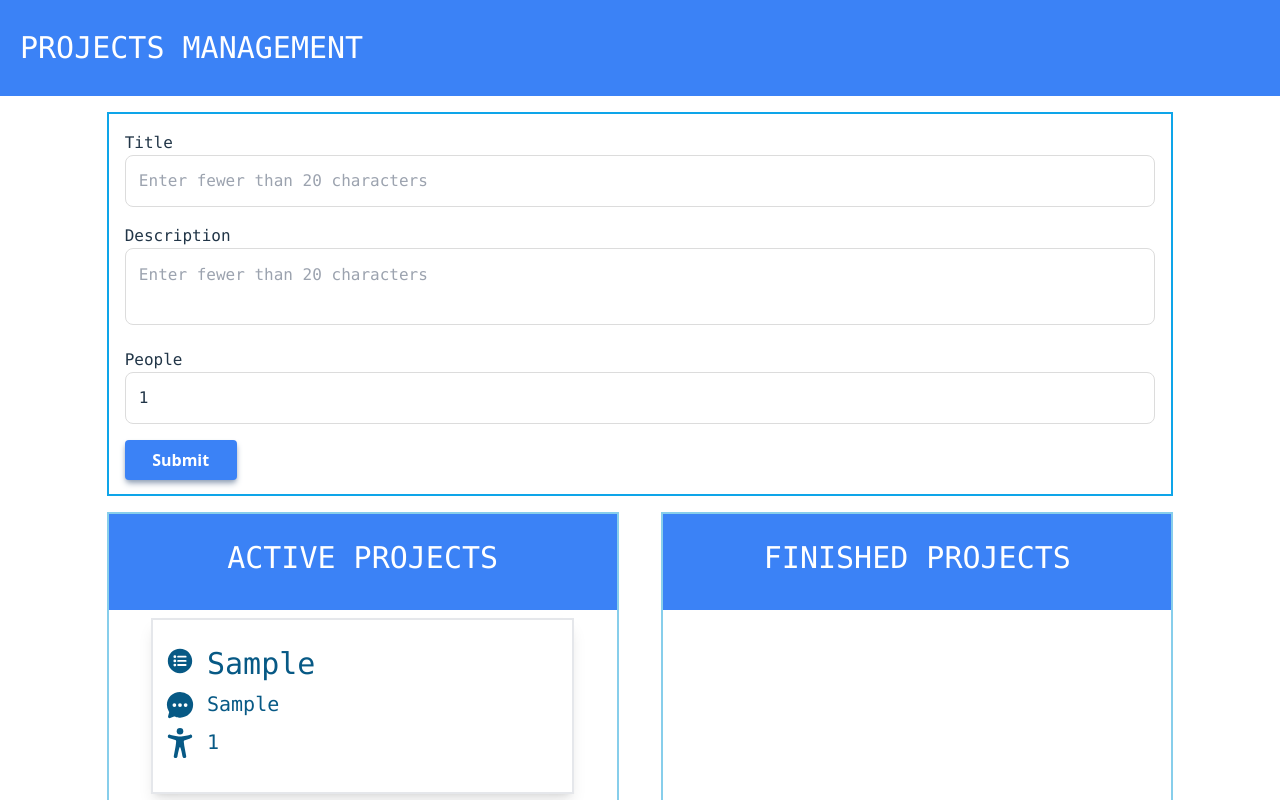
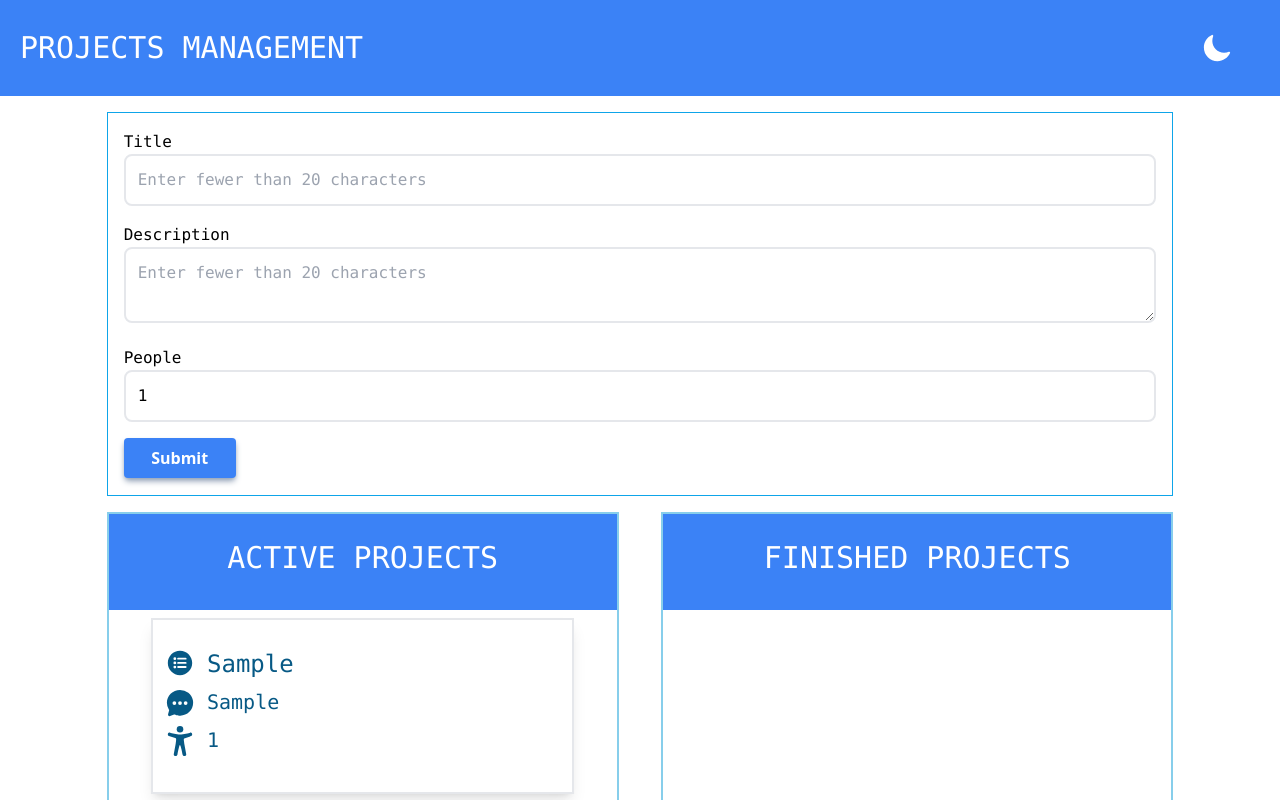
Before and after one commit to yusuken1121/CICCC_FinalProject, a React (Vite) app: page / in a window 1280 px wide. Both pictures are taken after typing "Sample", "Sample" into the empty fields and a click on the button "Submit". Shown: the top 800 px of the page. Built offline with nearby package versions, Linux system fonts and the light colour scheme.

Commit message:
💄 Add the darkmode halfway

```diff
--- a/src/components/molecule/ProjectForm.tsx
+++ b/src/components/molecule/ProjectForm.tsx
@@ -71,14 +71,14 @@ export const ProjectForm = () => {
   };
 
   return (
-    <form className="w-full h-96 p-4 mt-4 border-2 border-sky-500 ">
+    <form className="project-form-base">
       <div className="form-control">
         <label htmlFor="title" className="font-mono">
           Title
         </label>
         <input
           type="text"
-          className="font-mono"
+          className="input-base"
           placeholder="Enter fewer than 20 characters"
           id="title"
           value={title}
@@ -91,7 +91,7 @@ export const ProjectForm = () => {
         </label>
         <textarea
           id="description"
-          className="font-mono"
+          className="input-base"
           placeholder="Enter fewer than 20 characters"
           value={description}
           onChange={handleChangeDescription}
@@ -103,7 +103,7 @@ export const ProjectForm = () => {
         </label>
         <input
           value={people}
-          className="font-mono"
+          className="input-base"
           type="number"
           id="people"
           step="1"
--- a/src/components/molecule/itemTemplate/ProjectItemFormat.tsx
+++ b/src/components/molecule/itemTemplate/ProjectItemFormat.tsx
@@ -30,9 +30,9 @@ export const ProjectItemFormat: FC<ProjectItemFormatType> = ({
       style={style}
       {...attributes}
       {...listeners}
-      className="w-5/6 h-44 border-2 mt-2 shadow-lg lg:max-w-xl flex flex-col flex-wrap justify-center p-3 break-all"
+      className="w-5/6 min-h-44 border-2 mt-2 shadow-lg lg:max-w-xl flex flex-col flex-wrap justify-center p-3 break-all"
     >
-      <p className="item-container-base text-3xl">
+      <p className="item-container-base text-xl md:text-2xl">
         <IoListCircle className="item-icons-base" />
         {title}
       </p>
--- a/src/components/organism/header/Header.tsx
+++ b/src/components/organism/header/Header.tsx
@@ -1,7 +1,32 @@
+import { useEffect, useState } from "react";
+import { IoMoonOutline } from "react-icons/io5";
+import { IoMoon } from "react-icons/io5";
+
 export const Header = () => {
+  const [isDarkmode, setIsDarkMode] = useState<boolean>(false);
+  const onToggleDarkMode = () => {
+    setIsDarkMode(!isDarkmode);
+  };
+  useEffect(() => {
+    if (isDarkmode) {
+      document.documentElement.classList.add("dark");
+    } else {
+      document.documentElement.classList.remove("dark");
+    }
+  }, [isDarkmode]);
+
   return (
-    <header className="banner-base">
+    <header className="banner-base flex justify-between">
       <h1 className="h1-base ml-5">PROJECTS MANAGEMENT</h1>
+      {isDarkmode && (
+        <IoMoonOutline
+          className="darkModeIcon-base"
+          onClick={onToggleDarkMode}
+        />
+      )}
+      {!isDarkmode && (
+        <IoMoon className="darkModeIcon-base" onClick={onToggleDarkMode} />
+      )}
     </header>
   );
 };
--- a/src/index.css
+++ b/src/index.css
@@ -4,7 +4,7 @@
 
 @layer components {
   .button-base-blue {
-    @apply bg-blue-500 hover:bg-blue-700 text-white font-bold py-2 px-4 mb-3 rounded max-w-52 min-w-28 shadow-md shadow-slate-400;
+    @apply bg-blue-500 hover:bg-blue-700 dark:bg-lime-500 dark:hover:bg-lime-700 text-white font-bold py-2 px-4 mb-3 rounded max-w-52 min-w-28 shadow-md shadow-slate-400;
   }
   .h1-base {
     @apply text-3xl font-mono text-white;
@@ -12,13 +12,31 @@
   .form-control {
   }
   .banner-base {
-    @apply bg-blue-500 h-24 flex items-center;
+    @apply bg-blue-500 dark:bg-lime-500 h-24 flex items-center;
   }
   .item-container-base {
     @apply flex text-sky-800 font-mono mb-2;
   }
   .item-icons-base {
     @apply text-3xl mr-3;
+  }
+  .darkModeIcon-base {
+    @apply mr-12 text-3xl text-white;
+  }
+  .project-form-base {
+    @apply w-full h-96 p-4 mt-4 border-2 border-sky-500 border;
+  }
+  .input-base {
+    @apply w-full border-2 rounded-lg p-3 mb-4 font-mono text-black bg-white focus:outline-none dark:bg-slate-300 focus:bg-red-100 dark:focus:bg-lime-200;
+  }
+
+  @layer base {
+    body {
+      @apply bg-white text-black;
+    }
+    .dark body {
+      @apply bg-gray-900 text-white;
+    }
   }
 }
 
@@ -41,10 +59,10 @@ body {
 }
 
 @media (prefers-color-scheme: light) {
-  :root {
+  /* :root {
     color: #213547;
     background-color: #ffffff;
-  }
+  } */
   a:hover {
     color: #747bff;
   }
@@ -52,19 +70,3 @@ body {
     background-color: #f9f9f9;
   }
 }
-
-input,
-textarea {
-  border: 1px solid rgb(220, 220, 220);
-  border-radius: 0.5rem;
-  width: 100%;
-  padding: 0.825rem;
-  resize: none;
-  margin-bottom: 1rem;
-}
-
-input:focus,
-textarea:focus {
-  outline: none;
-  background: #fff5f9;
-}
--- a/tailwind.config.js
+++ b/tailwind.config.js
@@ -1,11 +1,15 @@
 /** @type {import('tailwindcss').Config} */
 export default {
+  darkMode: "class",
   content: ["./index.html", "./src/**/*.{js,ts,jsx,tsx}"],
   theme: {
     extend: {
       width: {
         "48p": "48%",
       },
+      color: {
+        darkGreen: "#84cc16",
+      },
     },
   },
   plugins: [],
```
